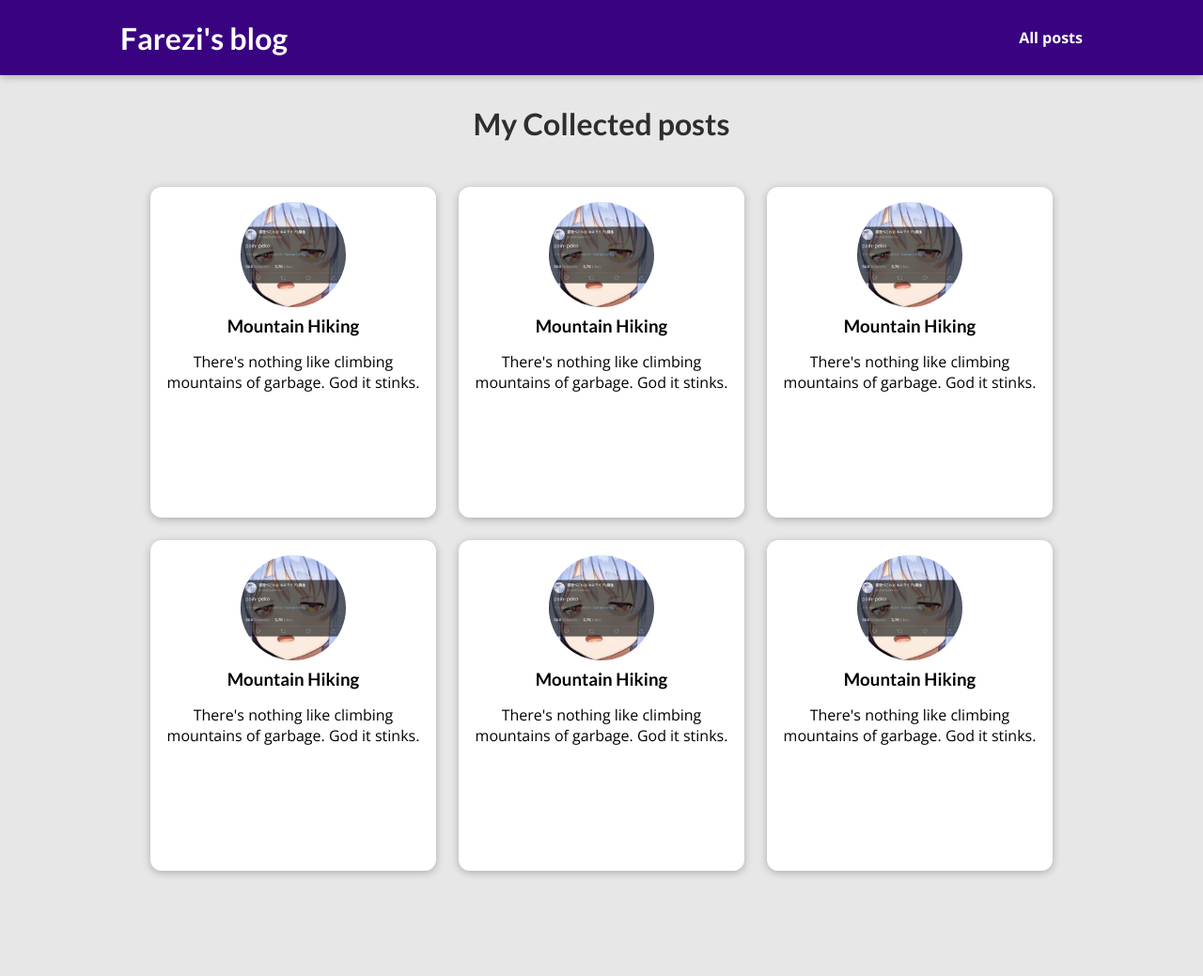
After one commit to Farezii/my_site, a Django app: template blog/templates/blog/all-posts.html in a window 1280 px wide. The commit adds this page. Shown: the whole page at 94% size. Run offline with Django 5.2, Linux system fonts and the light colour scheme; the template is opened without the code that fills it, so the values that code supplies are empty.

Commit message:
added css files, added css styling to html files

```diff
--- /dev/null
+++ b/blog/static/blog/all-posts.css
@@ -0,0 +1,43 @@
+body {
+  background-color: #e7e7e7;
+}
+
+#main-navigation {
+  background-color: #390281;
+  box-shadow: 0 2px 8px rgba(0, 0, 0, 0.25);
+}
+
+#all-posts {
+  margin: 7rem auto;
+  width: 90%;
+  max-width: 60rem;
+}
+
+#all-posts h2 {
+  text-align: center;
+  font-size: 2rem;
+  color: #2e2e2e;
+  margin: 3rem 0;
+}
+
+ul {
+  list-style: none;
+  margin: 0;
+  padding: 0;
+  display: grid;
+  grid-template-columns: repeat(auto-fill, minmax(17rem, 1fr));
+  gap: 1.5rem;
+}
+
+.post img {
+  width: 7rem;
+  height: 7rem;
+}
+
+.post a {
+  height: 22rem;
+  transform-origin: center;
+  box-shadow: 0 2px 8px rgba(0, 0, 0, 0.25);
+  border-radius: 12px;
+  background-color: white;
+}
--- /dev/null
+++ b/blog/static/blog/post.css
@@ -0,0 +1,43 @@
+.post {
+  display: flex;
+  flex-direction: column;
+  align-items: center;
+  text-align: center;
+}
+
+.post a {
+  text-decoration: none;
+  color: black;
+  transition: all 0.2s ease;
+  padding: 1rem;
+}
+
+.post a:hover,
+.post a:active {
+  transform: scale(1.1);
+  background-color: #390281;
+  color: white;
+}
+
+.post img {
+  width: 5rem;
+  height: 5rem;
+  object-fit: cover;
+  border-radius: 50%;
+}
+
+.post h3 {
+  margin: 0.25rem 0;
+}
+
+.post time {
+  color: #666666;
+  margin: 0.25rem;
+  font-style: italic;
+  font-size: 0.85rem;
+}
+
+.post:hover time,
+.post:active time {
+  color: white;
+}
--- /dev/null
+++ b/blog/templates/blog/all-posts.html
@@ -0,0 +1,26 @@
+{% extends "base.html" %}
+{% load static %}
+
+{% block title %}
+All My Posts
+{% endblock title %}
+
+{% block css_files %}
+<link rel="stylesheet" href="{% static "blog/post.css" %}">
+    <link rel="stylesheet" href="{% static "blog/all-posts.css" %}">
+{% endblock css_files %}
+
+{% block content %}
+<section id='all-posts'>
+    <h2>My Collected posts</h2>
+
+    <ul>
+        {% include "blog/includes/post.html" %}
+        {% include "blog/includes/post.html" %}
+        {% include "blog/includes/post.html" %}
+        {% include "blog/includes/post.html" %}
+        {% include "blog/includes/post.html" %}
+        {% include "blog/includes/post.html" %}
+    </ul>
+</section>
+{% endblock content %}
--- /dev/null
+++ b/blog/templates/blog/includes/post.html
@@ -0,0 +1,17 @@
+{% load static %}
+
+<li>
+    <article class='post'>
+        <a href="{% url "post-detail-page" 'the-mountains' %}">
+            <img src="{% static "blog/images/mountains.png" %}" alt="Mountain Hiking">
+            <div class='post_content'>
+                <h3>
+                    Mountain Hiking
+                </h3>
+                <p>
+                    There's nothing like climbing mountains of garbage. God it stinks.
+                </p>
+            </div>
+        </a>
+    </article>
+</li>
--- a/blog/views.py
+++ b/blog/views.py
@@ -4,7 +4,7 @@ def starting_page(request):
     return render(request, 'blog/index.html')
 
 def posts(request):
-    pass
+    return render(request, 'blog/all-posts.html')
 
 def post_detail(request):
     pass
--- a/templates/base.html
+++ b/templates/base.html
@@ -1,12 +1,27 @@
+{% load static %}
+
 <!DOCTYPE html>
 <html lang="en">
 <head>
     <meta charset="UTF-8">
     <meta name="viewport" content="width=device-width, initial-scale=1.0">
     <title>{% block title %}{% endblock title %}</title>
+    <link rel="stylesheet" href="{% static "app.css" %}">
     {% block css_files %}{% endblock css_files %}
 </head>
 <body>
+    <header id='main-navigation'>
+        <h1>
+            <a href="{% url "starting-page" %}">
+                Farezi's blog
+            </a>
+        </h1>
+        <nav>
+            <a href="{% url "posts-page" %}">
+                All posts
+            </a>
+        </nav>
+    </header>
     {% block content %}{% endblock content %}
 </body>
 </html>
```
Also changed, not shown: blog/templates/blog/index.html (+8 -29 lines), blog/static/blog/images/coding.jpg (added), blog/static/blog/images/farezi.png (added), blog/static/blog/images/mountains.png (added), blog/static/blog/images/woods.png (added), 1 other file.
